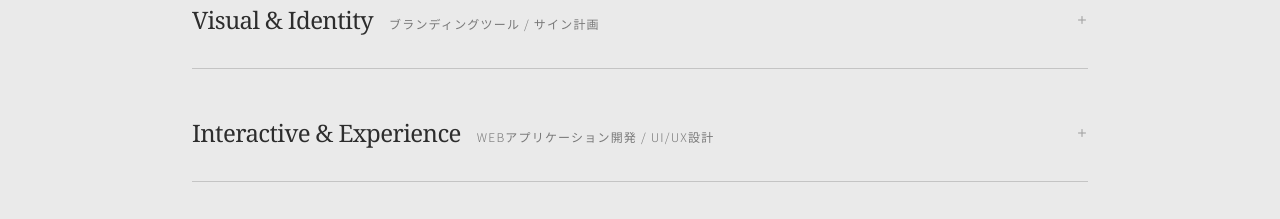
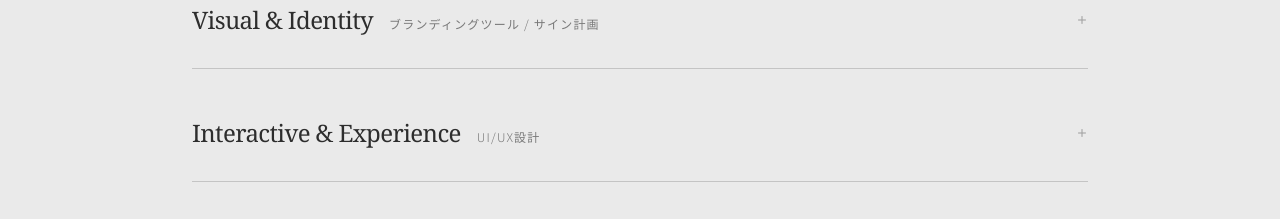
Before and after one commit to conizm/conizm.github.io, a plain HTML site: page index.html in a window 1280 px wide. Shown: the part 1580-1799 px from the top of the page. Drawn offline with nearby package versions, Linux system fonts and the light colour scheme.

Commit message:
Update index.html

```diff
--- a/index.html
+++ b/index.html
@@ -429,7 +429,7 @@
                 concept_text_p1: 'かたちあるものの奥に、 本当につくりたい「気配」が潜んでいる。画面の中のピクセルも、空間を満たす素材も。 手段にとらわれず、その場所にあるべき空気を編集する。',
                 concept_text_p2: 'conizm_ がつくるのは、 完結した静止画ではなく、 次へと続く「間」のあるデザイン。流行を追うのではなく、 どんな世界観にも静かに馴染む、 オーセンティックな佇まいを築きます。',
                 service_h2: '02 / DOMAINS',
-                service1_title: 'Interactive & Experience', service1_subtitle: 'WEBアプリケーション開発 / UI/UX設計',
+                service1_title: 'Interactive & Experience', service1_subtitle: 'UI/UX設計',
                 service1_desc_h: 'AI技術を活用して、心地よいUI体験の設計を',
                 service1_desc_p: '空間デザインの経験で培った「人が快適に感じる距離感や配置」の感覚を、デジタル空間（UI/UX）に応用。AI技術をコーディングに活用することで、アイディアを迅速に実装します。機能性だけでなく、触っていて気持ちの良い、体温のあるプロダクトを目指します。',
                 service1_list: 'UI/UXデザイン、デジタルプロトタイプ作成、WEBブラウザアプリ、ゲーム開発（AI実装） etc.',
```
